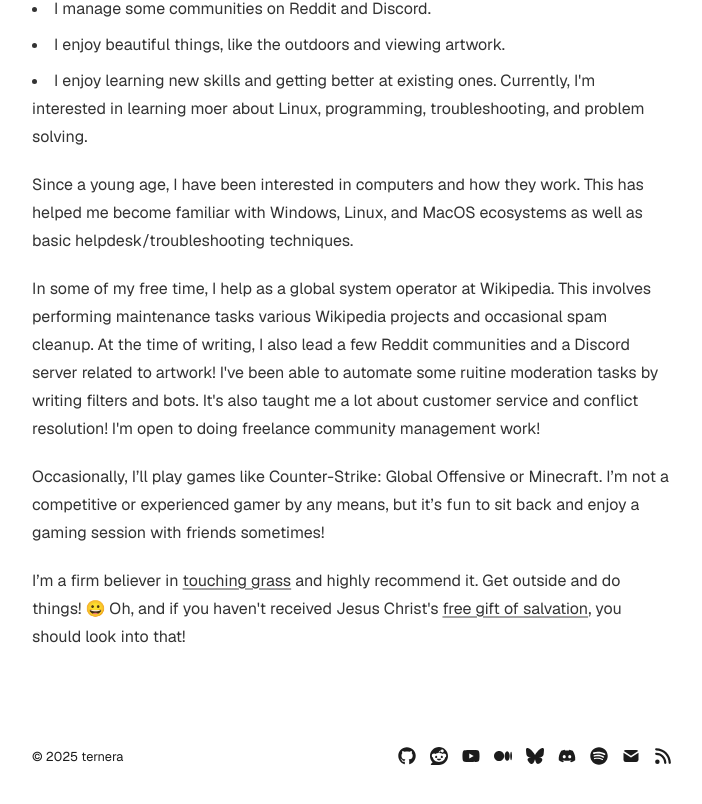
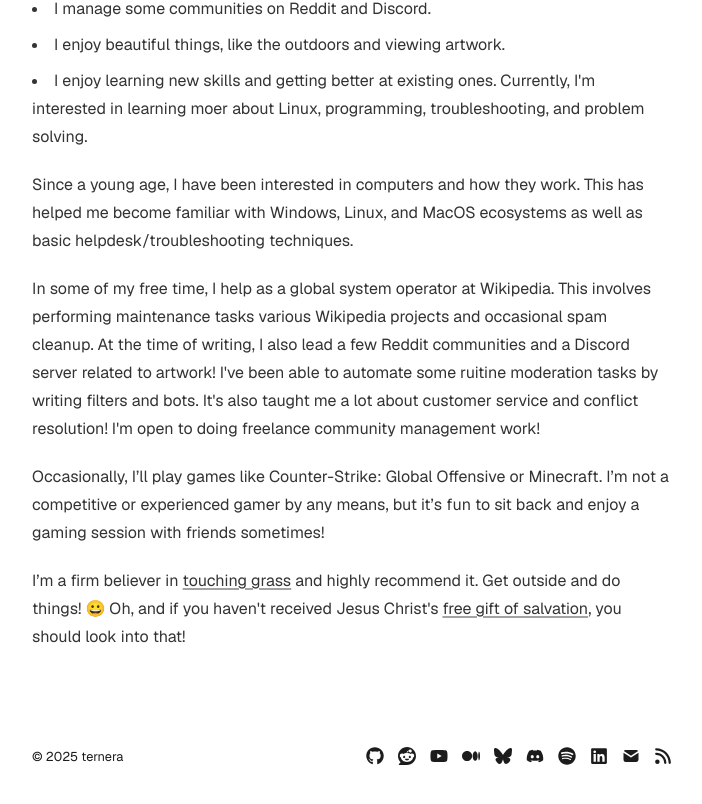
Before and after one commit to ternera/website, a Next.js app: page / in a window 1280 px wide. Shown: the part 433-1237 px from the top of the page, without its empty margins (288-990 px from the left). Built offline with nearby package versions, Linux system fonts and the light colour scheme.

Commit message:
added linkedin

```diff
--- a/app/components/footer.tsx
+++ b/app/components/footer.tsx
@@ -9,7 +9,8 @@
   FaRss,
   FaDiscord,
   FaSpotify,
-  FaYoutube
+  FaYoutube,
+  FaLinkedin
 } from "react-icons/fa6";
 import { TbMailFilled } from "react-icons/tb";
 import { metaData, socialLinks } from "app/config";
@@ -35,6 +36,7 @@
       <SocialLink href={socialLinks.bluesky} icon={FaBluesky} />
       <SocialLink href={socialLinks.discord} icon={FaDiscord} />
       <SocialLink href={socialLinks.spotify} icon={FaSpotify} />
+      <SocialLink href={socialLinks.linkedin} icon={FaLinkedin} />
       <SocialLink href="#" icon={TbMailFilled} onClick={onEmailClick} />
       <a href="/rss.xml" target="_self">
         <FaRss />
--- a/app/config.ts
+++ b/app/config.ts
@@ -16,5 +16,6 @@
   discord: "https://discord.gg/ternera",
   spotify: "https://open.spotify.com/user/31uyi4f227ggbuf6shvi5e7wkjai",
   matrix: "https://matrix.to/#/@ternera:matrix.org",
+  linkedin: "https://linkedin.com/in/ternera",
   email: "mailto:example@gmail.com",
 };
```
